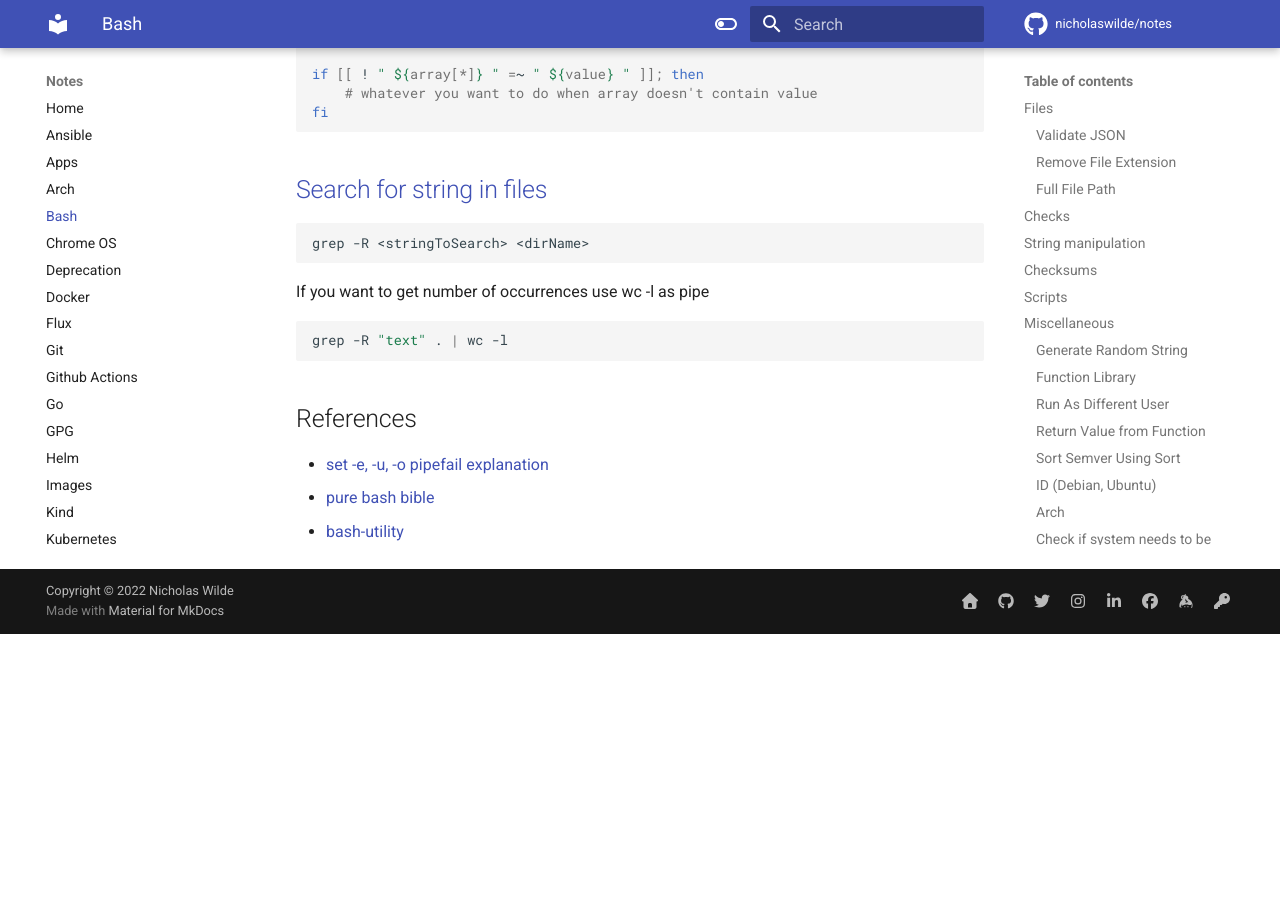
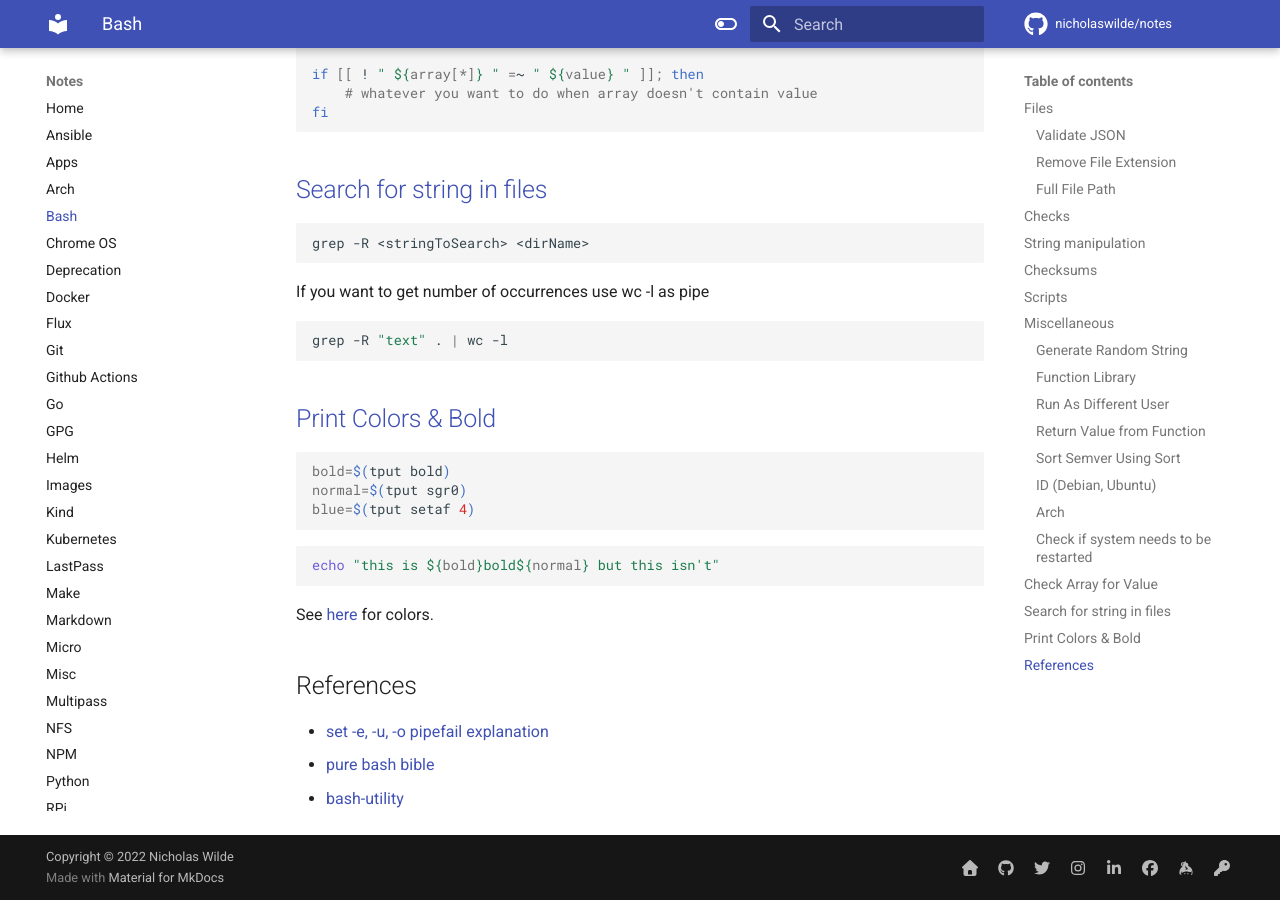
Before and after one commit to nicholaswilde/notes, an MkDocs documentation site: the page built from docs/bash.md, in a window 1280 px wide and 900 px high, scrolled down 7574 px. Built offline with MkDocs 1.6.1 and Material for MkDocs 9.7.7, drawn with Linux system fonts in a browser that asks for light colours; comment, search, counter and statistics services are not loaded; before the commit the page ends 8208 px from its top, so only the background shows below that.

Commit message:
Update bash.md

````diff
--- a/docs/bash.md
+++ b/docs/bash.md
@@ -417,6 +417,19 @@ If you want to get number of occurrences use wc -l as pipe
 grep -R "text" . | wc -l
 ```
 
+## [Print Colors & Bold][6]
+```bash
+bold=$(tput bold)
+normal=$(tput sgr0)
+blue=$(tput setaf 4)
+```
+
+```bash
+echo "this is ${bold}bold${normal} but this isn't"
+```
+
+See [here][5] for colors.
+
 ## References
 
 * [set -e, -u, -o pipefail explanation](https://gist.github.com/mohanpedala/1e2ff5661761d3abd0385e8223e16425)
````
Also changed, not shown: other parts of docs/bash.md (+2 -0 lines).
